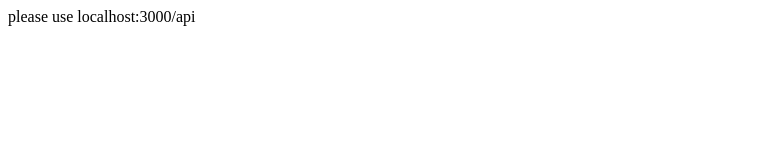
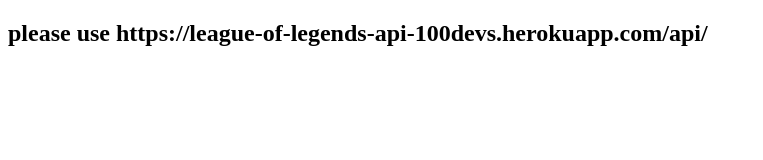
Before and after one commit to Rhardin378/leagueApi, a website: page index.html in a window 1280 px wide. Shown: the whole page, without its empty margins (0-763 px from the left). Drawn offline with Linux system fonts and the light colour scheme.

Commit message:
updated path name

```diff
--- a/index.html
+++ b/index.html
@@ -7,6 +7,6 @@
     <title>League of Legends API</title>
 </head>
 <body>
-    please use localhost:3000/api
+<h2>please use https://league-of-legends-api-100devs.herokuapp.com/api/<champion></h2>
 </body>
 </html>
```
